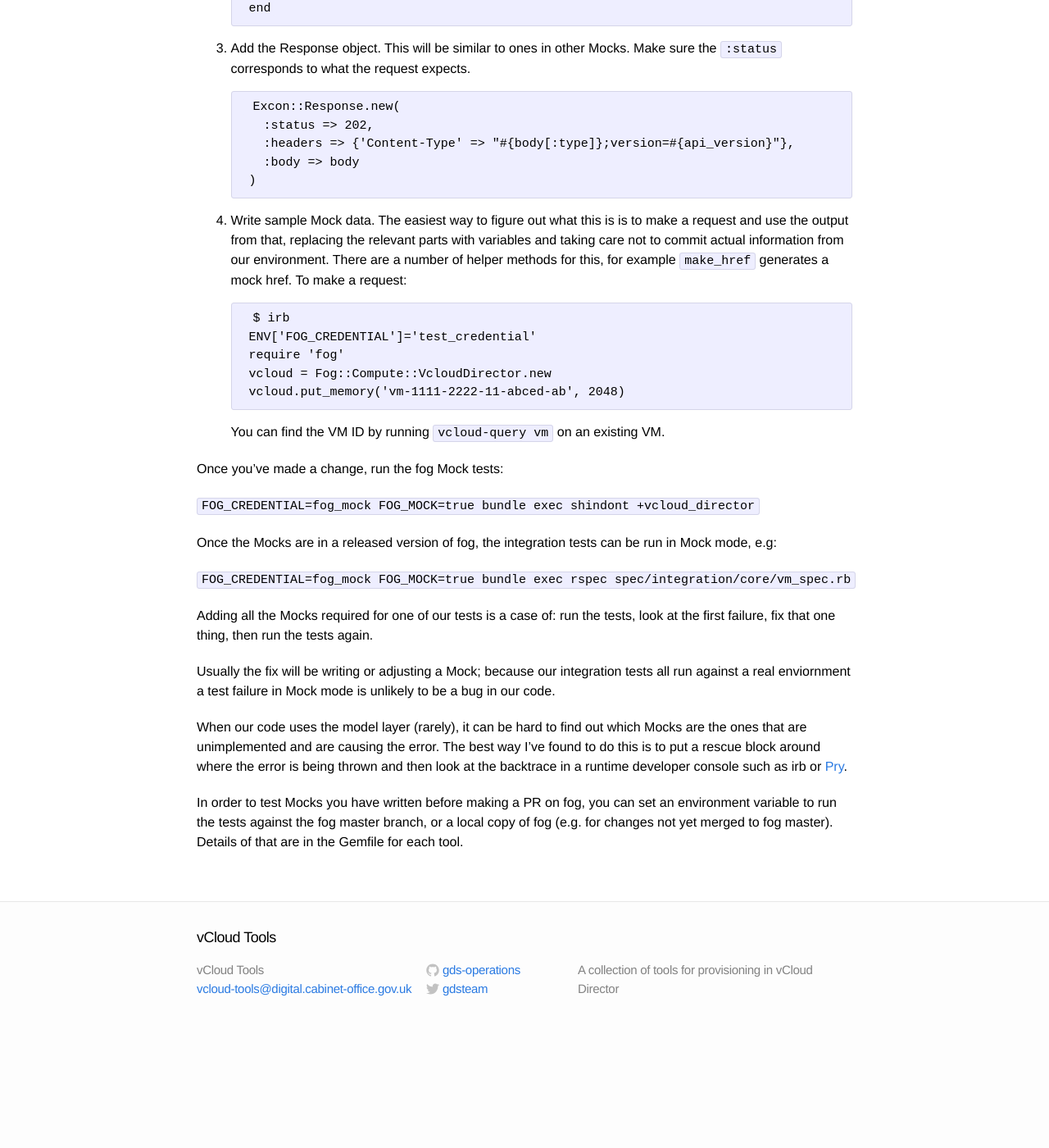
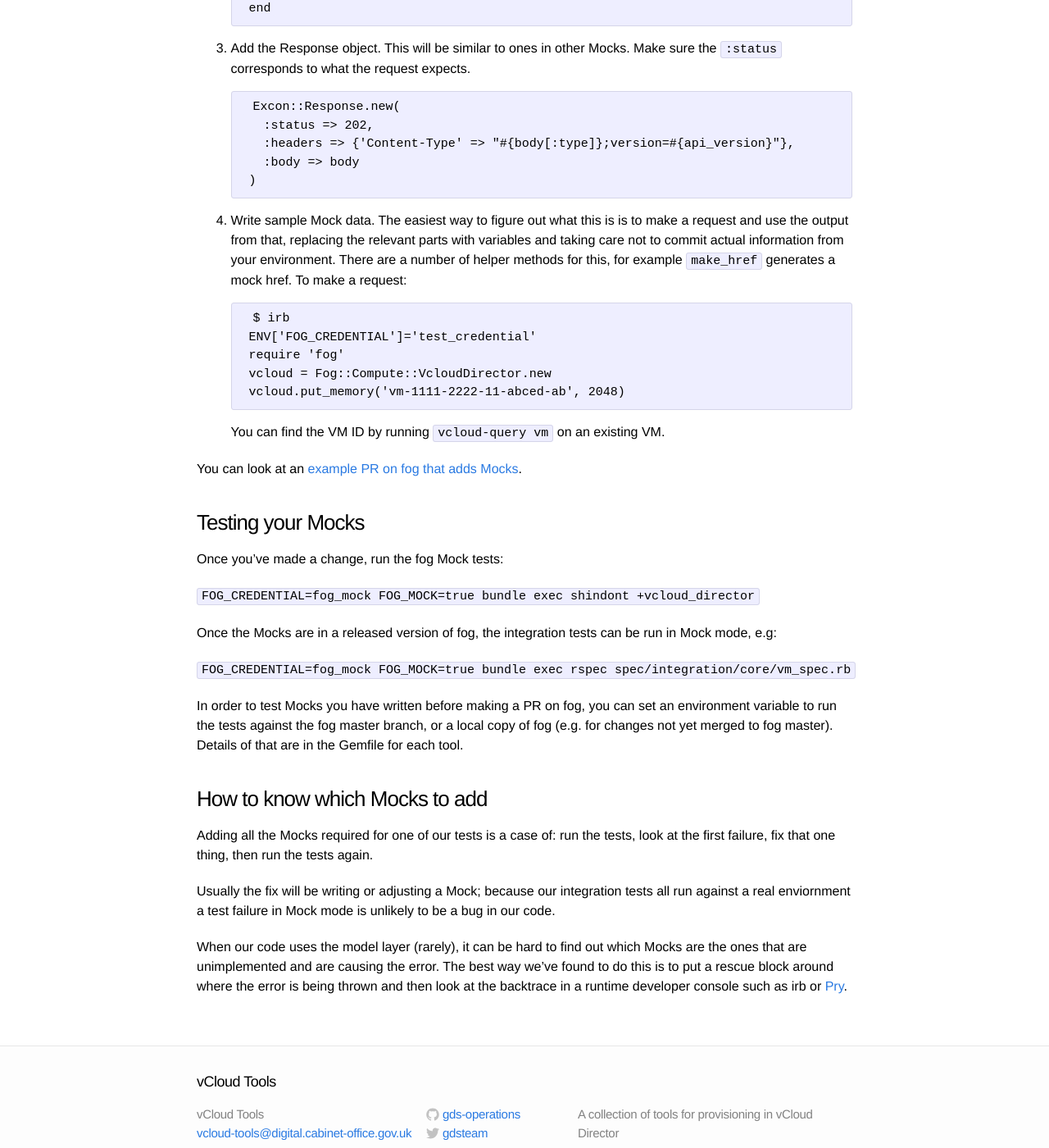
Before and after one commit to gds-operations/vcloud-tools, a Jekyll site: the page built from testing.md, in a window 1280 px wide and 1400 px high, scrolled down 696 px. Shown: the whole window at 82% size. Built offline with Jekyll 4.4.1, drawn with Linux system fonts in a browser that asks for light colours; Markdown is read by kramdown in place of the engine named in the settings; before the commit the page ends 1958 px from its top, so only the background shows below that.

Commit message:
Clarify with structure
This commit adds a bit more structure. It also makes a couple of corrections to tone (e.g. 'we've' instead of 'I've' given this is now on a public website, and it adds a link to the PR I made to give an example.

```diff
--- a/testing.md
+++ b/testing.md
@@ -28,7 +28,7 @@ If the Mock is not implemented for a particular request, the error when running
           :body => body
         )
 
-4. Write sample Mock data. The easiest way to figure out what this is is to make a request and use the output from that, replacing the relevant parts with variables and taking care not to commit actual information from our environment. There are a number of helper methods for this, for example `make_href` generates a mock href.
+4. Write sample Mock data. The easiest way to figure out what this is is to make a request and use the output from that, replacing the relevant parts with variables and taking care not to commit actual information from your environment. There are a number of helper methods for this, for example `make_href` generates a mock href.
 To make a request:
 
         $ irb
@@ -40,6 +40,10 @@ To make a request:
 
     You can find the VM ID by running `vcloud-query vm` on an existing VM.
 
+You can look at an [example PR on fog that adds Mocks](https://github.com/fog/fog/pull/3044).
+
+### Testing your Mocks
+
 Once you've made a change, run the fog Mock tests:
 
 `FOG_CREDENTIAL=fog_mock FOG_MOCK=true bundle exec shindont +vcloud_director`
@@ -48,10 +52,12 @@ Once the Mocks are in a released version of fog, the integration tests can be ru
 
 `FOG_CREDENTIAL=fog_mock FOG_MOCK=true bundle exec rspec spec/integration/core/vm_spec.rb`
 
+In order to test Mocks you have written before making a PR on fog, you can set an environment variable to run the tests against the fog master branch, or a local copy of fog (e.g. for changes not yet merged to fog master). Details of that are in the Gemfile for each tool.
+
+### How to know which Mocks to add
+
 Adding all the Mocks required for one of our tests is a case of: run the tests, look at the first failure, fix that one thing, then run the tests again.
 
 Usually the fix will be writing or adjusting a Mock; because our integration tests all run against a real enviornment a test failure in Mock mode is unlikely to be a bug in our code.
 
-When our code uses the model layer (rarely), it can be hard to find out which Mocks are the ones that are unimplemented and are causing the error. The best way I've found to do this is to put a rescue block around where the error is being thrown and then look at the backtrace in a runtime developer console such as irb or [Pry](https://github.com/pry/pry).
-
-In order to test Mocks you have written before making a PR on fog, you can set an environment variable to run the tests against the fog master branch, or a local copy of fog (e.g. for changes not yet merged to fog master). Details of that are in the Gemfile for each tool.
+When our code uses the model layer (rarely), it can be hard to find out which Mocks are the ones that are unimplemented and are causing the error. The best way we've found to do this is to put a rescue block around where the error is being thrown and then look at the backtrace in a runtime developer console such as irb or [Pry](https://github.com/pry/pry).
```
